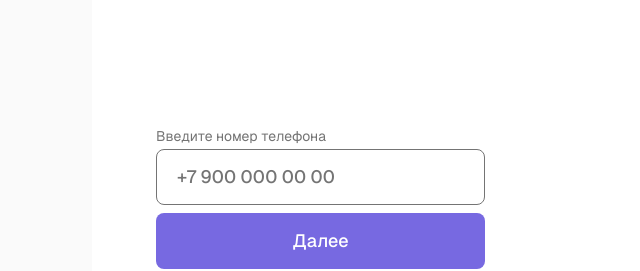
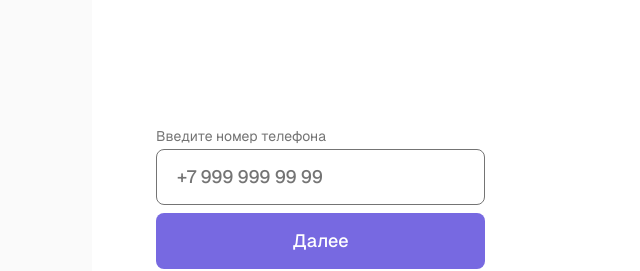
Before and after one commit to akatosphere/chat-frontend-2, a Next.js app: page / in a window 1280 px wide. Shown: the top 271 px of the page, without its empty margins (164-804 px from the left). Built offline with nearby package versions, Linux system fonts and the light colour scheme.

Commit message:
feat: форма номера телефона:
маска, сохранение в local storage, сохранение в стор

```diff
--- a/src/features/auth/ui/phoneForm.tsx
+++ b/src/features/auth/ui/phoneForm.tsx
@@ -1,31 +1,33 @@
 "use client";
 
-import { useState } from "react";
-import { FormInput } from "@/shared/form/ui/formInput";
+import { useEffect, useState } from "react";
 import { Button } from "@/shared/shadcn/ui/button";
 import { usePhoneStore } from "../model/store";
+import PhoneInput from "./phoneInput";
 
 export default function PhoneForm() {
     const setPhone = usePhoneStore((state) => state.setPhone);
-    const [phone, setLocalPhone] = useState(""); // локальный стейт для инпута
+    const [phone, setLocalPhone] = useState("");
+
+    useEffect(() => {
+        const saved = localStorage.getItem("phone");
+        if (saved) setLocalPhone(saved);
+    }, []);
+
+    const handlePhoneChange = (value: string) => {
+    setLocalPhone(value);
+    localStorage.setItem("phone", value);
+    };
 
     const handleSubmit = (e: React.FormEvent<HTMLFormElement>) => {
         e.preventDefault();
-        setPhone(phone); // сохраняем в zustand
-        console.log("Телефон сохранён:", phone);
-        // можно очистить форму, если нужно
+        setPhone(phone);
         setLocalPhone("");
     };
 
     return (
         <form className="flex flex-col gap-2" onSubmit={handleSubmit}>
-            <FormInput
-                id="1"
-                label="Введите номер телефона"
-                placeholder="+7 900 000 00 00"
-                value={phone}
-                onChange={(e) => setLocalPhone(e.target.value)}
-            />
+            <PhoneInput value={phone} onChange={handlePhoneChange}/>
             <Button variant="default" size="lg" type="submit">
                 Далее
             </Button>
--- /dev/null
+++ b/src/features/auth/ui/phoneInput.tsx
@@ -0,0 +1,26 @@
+import { FormInput } from "@/shared/form/ui/formInput";
+import { PatternFormat } from "react-number-format";
+
+interface PhoneInputProps {
+  value: string;
+  onChange: (value: string) => void;
+  placeholder?: string;
+}
+
+export default function PhoneInput({
+  value,
+  onChange,
+  placeholder = "+7 999 999 99 99",
+}: PhoneInputProps) {
+  return (
+    <PatternFormat
+      customInput={FormInput}
+      id="phone"
+      label="Введите номер телефона"
+      format="+7 ### ### ## ##"
+      value={value}
+      placeholder={placeholder}
+      onValueChange={(v) => onChange(v.formattedValue)}
+    />
+  );
+}
```
